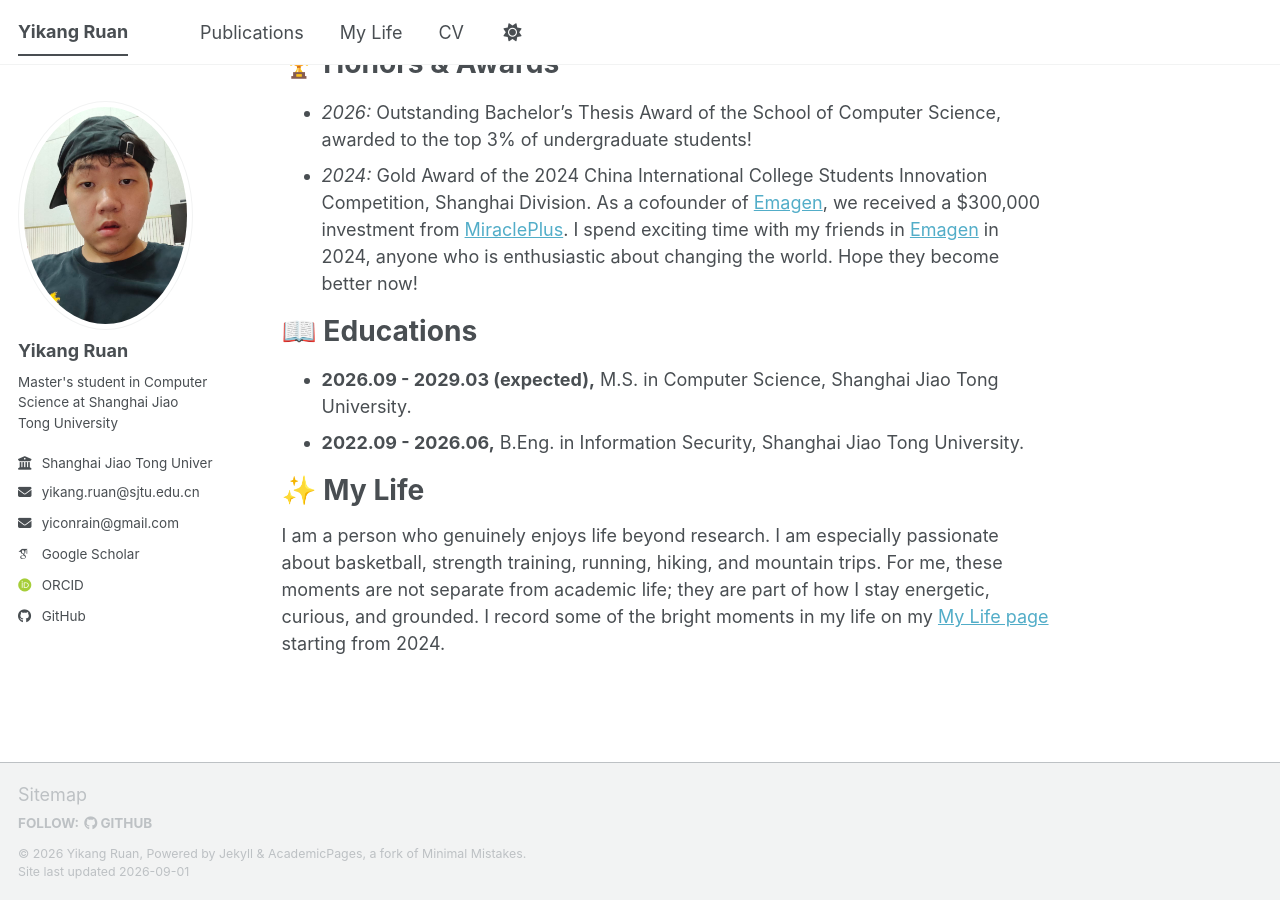
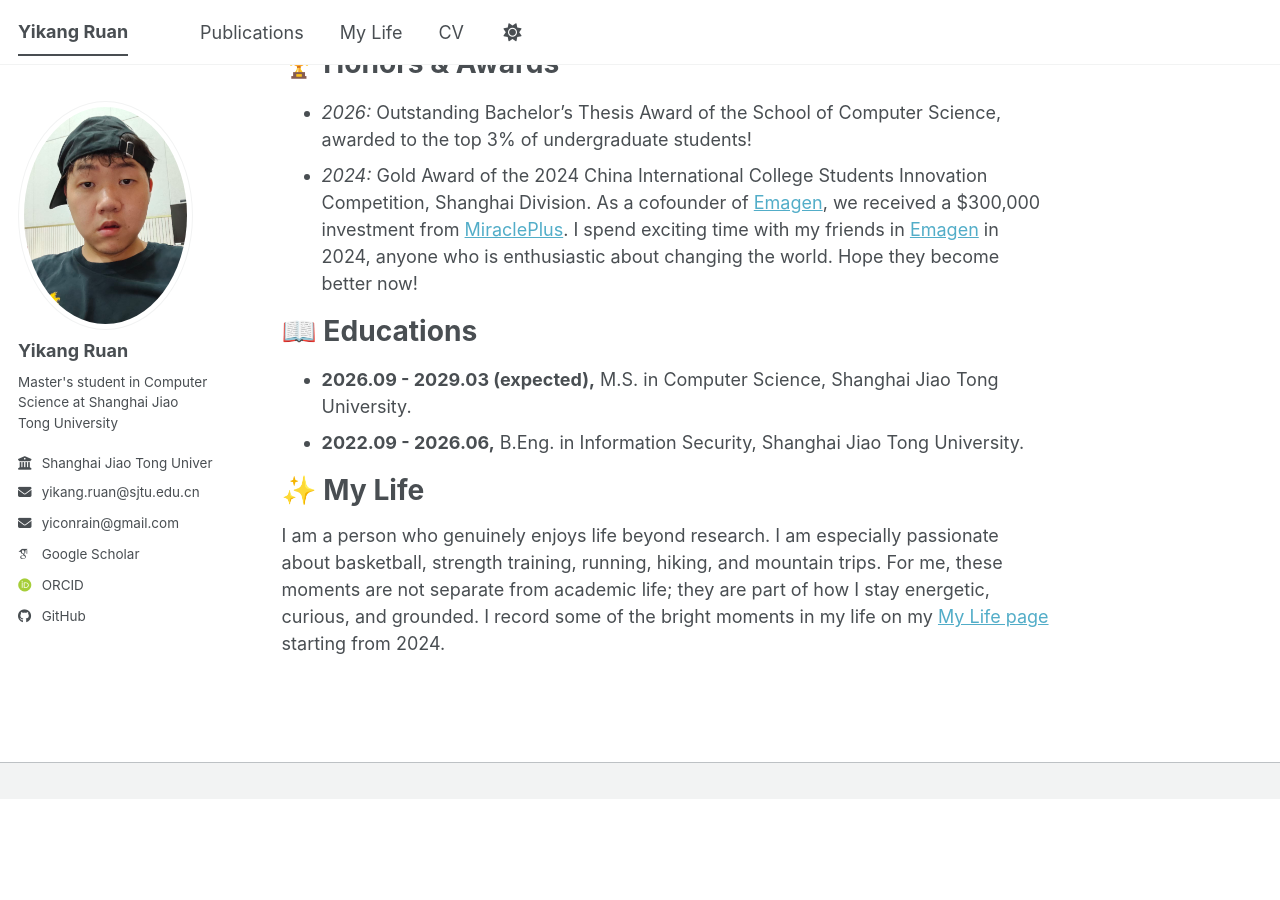
Before and after one commit to YiconRain/YiconRain.github.io, a Jekyll site: the page built from _pages/about.md, in a window 1280 px wide and 900 px high, scrolled down 720 px. Built offline with Jekyll 4.4.1, drawn with Linux system fonts in a browser that asks for light colours; some web fonts are replaced; a script bundle is joined from its source files by our own code; library files that are not in the unit come from our copies; after the commit the page ends 1519 px from its top, so only the background shows below that.

Commit message:
Remove footer content (sitemap link, follow, copyright)
Keep MathJax/Mermaid scripts in the custom footer for formula and
diagram rendering.

Co-Authored-By: Claude <noreply@anthropic.com>

```diff
--- a/_includes/footer.html
+++ b/_includes/footer.html
@@ -1,25 +1 @@
 {% include base_path %}
-
-{% if site.author.github or site.author.bitbucket or site.atom_feed.hide != true %}
-<div class="page__footer-follow">
-  <ul class="social-icons">
-    {% if site.data.ui-text[site.locale].follow_label %}
-      <li><strong>{{ site.data.ui-text[site.locale].follow_label }}</strong></li>
-    {% endif %}
-    {% if site.author.github %}
-      <li><a href="https://github.com/{{ site.author.github }}"><i class="fab fa-github" aria-hidden="true"></i> GitHub</a></li>
-    {% endif %}
-    {% if site.author.bitbucket %}
-      <li><a href="https://bitbucket.org/{{ site.author.bitbucket }}"><i class="fab fa-bitbucket" aria-hidden="true"></i> Bitbucket</a></li>
-    {% endif %}
-    {% if site.atom_feed.hide != true %}
-    <li><a href="{% if site.atom_feed.path %}{{ site.atom_feed.path }}{% else %}{{ base_path }}/feed.xml{% endif %}"><i class="fa fa-fw fa-rss-square" aria-hidden="true"></i> {{ site.data.ui-text[site.locale].feed_label | default: "Feed" }}</a></li>
-    {% endif %}
-  </ul>
-</div>
-{% endif %}
-
-<div class="page__footer-copyright">
-  &copy; {{ site.time | date: '%Y' }} {{ site.name | default: site.title }}, {{ site.data.ui-text[site.locale].powered_by | default: "Powered by" }} <a href="https://jekyllrb.com" rel="nofollow">Jekyll</a> &amp; <a href="https://github.com/academicpages/academicpages.github.io">AcademicPages</a>, a fork of <a href="https://mademistakes.com/work/minimal-mistakes-jekyll-theme/" rel="nofollow">Minimal Mistakes</a>.<br />
-  Site last updated {{ "now" | date: '%Y-%m-%d' }}
-</div>
--- a/_includes/footer/custom.html
+++ b/_includes/footer/custom.html
@@ -1,6 +1,4 @@
 <!-- start custom footer snippets -->
-
-<a href="/sitemap/">Sitemap</a>
 
 <!-- Support for MatJax -->
 <script defer src="https://cdnjs.cloudflare.com/polyfill/v3/polyfill.min.js?features=es6"></script>
```
